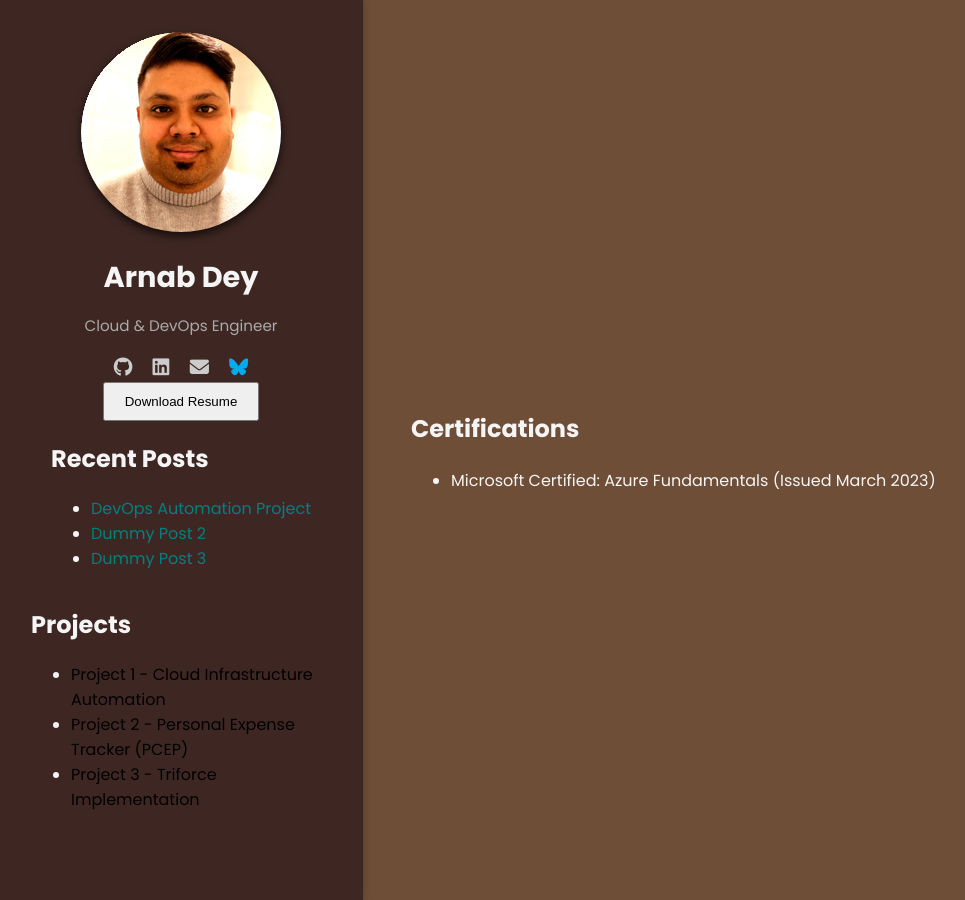
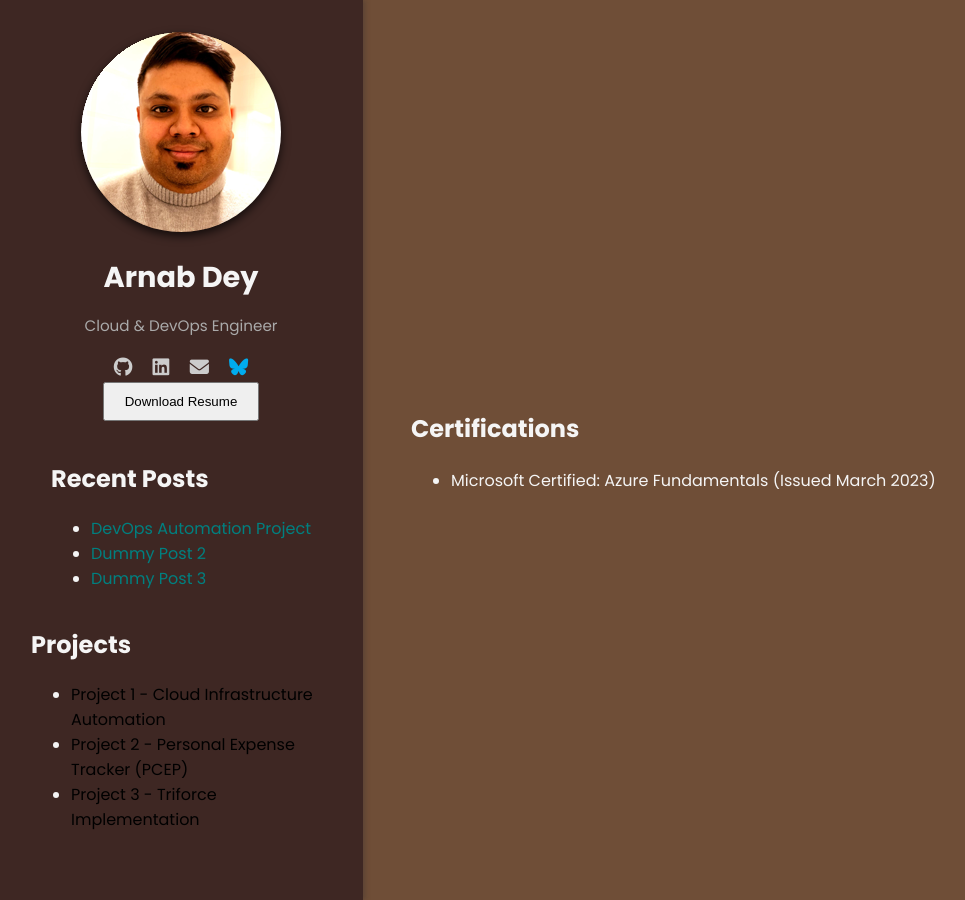
Before and after one commit to arnabdey73/arnabdey73.github.io, a Jekyll site: the page built from certifications.md, in a window 1280 px wide. Shown: the whole page, without its empty margins (1-966 px from the left). Built offline with Jekyll 4.4.1, drawn with Linux system fonts in a browser that asks for light colours; nearby versions of some CDN libraries; our own code applies the rules of GitHub Pages for plain Markdown files.

Commit message:
adjusted alignment in the sidebar

```diff
--- a/_layouts/default.html
+++ b/_layouts/default.html
@@ -24,6 +24,7 @@
       <button class="cta" onclick="window.location.href='https://github.com/arnabdey73/resume/raw/main/Arnab_Dey_Resume.pdf'">
         Download Resume
       </button>
+      <div style="margin-top: 20px;"></div>
       <div class="recent-posts">
         <h2>Recent Posts</h2>
         <ul>
--- a/assets/css/style.css
+++ b/assets/css/style.css
@@ -128,3 +128,7 @@
       font-size: 0.9rem;
       text-align: center;
   }
+
+  .recent-posts, .projects {
+    text-align: left;
+  }
```
